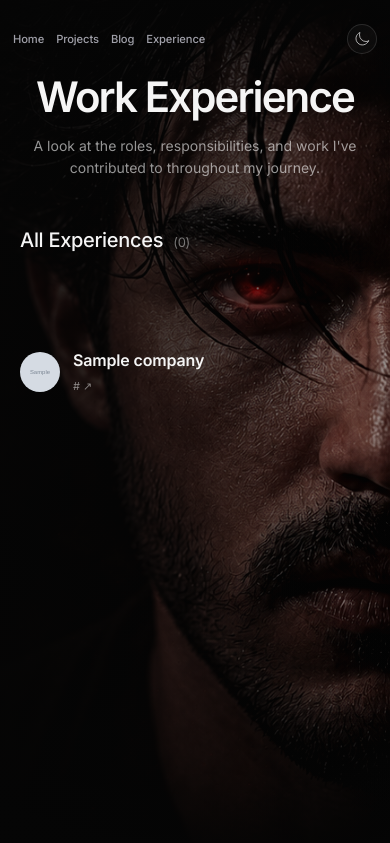
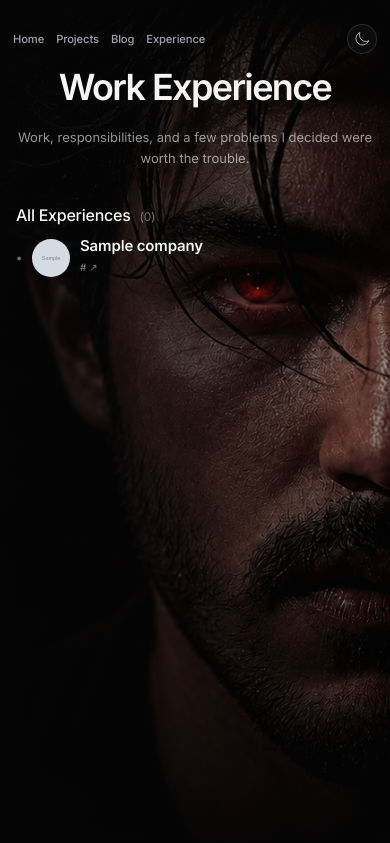
Before and after one commit to rmanikk/Portfolio, a Django app: page /experience/ in a window 390 px wide. Shown: the top 843 px of the page. Run offline with Django 5.2, Linux system fonts and the light colour scheme; tables that the repository leaves empty hold one stand-in row (values such as "Sample post"); grey boxes marked "Sample" are stand-in pictures; data that the repository does not hold is empty; style sheets or scripts are compiled from the project's sources; some libraries are stand-ins or nearby versions.

Commit message:
Experience Responsive

```diff
--- a/static/css/experience.css
+++ b/static/css/experience.css
@@ -22,10 +22,9 @@
 
 .experience-header h1 {
       margin: 0;
-
-    font-size: clamp(42px, 6vw, 64px);
+    color: #f5f5f5;
+    font-size: clamp(2.25rem, 5vw, 3.2rem);
     font-weight: 600;
-    line-height: 1.05;
     letter-spacing: -0.045em;
 }
 
@@ -64,18 +63,19 @@
 .experience-section-heading h2 {
     margin: 0;
 
-    font-size: 18px;
+    font-size: 20px;
     font-weight: 500;
-    letter-spacing: -0.01em;
+
+    letter-spacing: -0.015em;
 }
 
 .experience-section-heading h2 span {
-    margin-left: 4px;
+    margin-left: 5px;
 
     font-size: 13px;
     font-weight: 400;
 
-    opacity: 0.5;
+    opacity: 0.45;
 }
 
 
@@ -98,6 +98,7 @@
 
 .company-header {
     display: flex;
+
     align-items: center;
 
     gap: 13px;
@@ -106,7 +107,32 @@
 }
 
 
-/* Circular logo */
+/* =========================================================
+   COMPANY NOTATION
+   ========================================================= */
+
+.company-number {
+    display: flex;
+
+    align-items: center;
+    justify-content: center;
+
+    width: 10px;
+    height: 44px;
+
+    flex-shrink: 0;
+
+    font-size: 16px;
+
+    line-height: 1;
+
+    opacity: 0.5;
+}
+
+
+/* =========================================================
+   CIRCULAR COMPANY LOGO
+   ========================================================= */
 
 .company-logo {
     width: 44px;
@@ -120,7 +146,9 @@
 }
 
 
-/* Fallback logo */
+/* =========================================================
+   FALLBACK LOGO
+   ========================================================= */
 
 .company-logo-fallback {
     display: flex;
@@ -137,7 +165,9 @@
 }
 
 
-/* Company info */
+/* =========================================================
+   COMPANY INFO
+   ========================================================= */
 
 .company-info {
     min-width: 0;
@@ -176,7 +206,7 @@
    ========================================================= */
 
 .company-experiences {
-    margin-left: 57px;
+    margin-left: 67px;
 }
 
 
@@ -186,6 +216,7 @@
 
 .experience-item {
     padding-bottom: 20px;
+
     margin-bottom: 20px;
 
     border-bottom: 1px solid currentColor;
@@ -219,6 +250,7 @@
     display: flex;
 
     align-items: center;
+
     flex-wrap: wrap;
 
     gap: 9px;
@@ -244,9 +276,11 @@
     padding: 4px 8px;
 
     border: 1px solid currentColor;
+
     border-radius: 999px;
 
     font-size: 9px;
+
     line-height: 1;
 
     opacity: 0.5;
@@ -299,6 +333,7 @@
 
 .experience-arrow {
     font-size: 16px;
+
     line-height: 1;
 }
 
@@ -362,9 +397,6 @@
 
     line-height: 1.7;
 
-    /*
-     * More visible than before.
-     */
     opacity: 0.78;
 }
 
@@ -402,6 +434,7 @@
     padding: 5px 9px;
 
     border: 1px solid currentColor;
+
     border-radius: 999px;
 
     font-size: 10px;
@@ -428,13 +461,38 @@
 
 
 /* =========================================================
+   TABLET
+   ========================================================= */
+
+@media (max-width: 900px) {
+
+    .experience-header {
+        padding-top: 80px;
+    }
+
+    .experience-container {
+        max-width: 760px;
+    }
+
+    .company-experiences {
+        margin-left: 55px;
+    }
+
+}
+
+
+/* =========================================================
    MOBILE
    ========================================================= */
 
 @media (max-width: 700px) {
 
+    /* -----------------------------------------
+       Header
+       ----------------------------------------- */
+
     .experience-header {
-        padding: 75px 20px 40px;
+        padding: 70px 20px 35px;
     }
 
     .experience-header h1 {
@@ -442,20 +500,70 @@
     }
 
     .experience-header p {
+        margin-top: 13px;
+
         font-size: 14px;
+        line-height: 1.6;
     }
 
+
+    /* -----------------------------------------
+       Section
+       ----------------------------------------- */
+
     .experience-section {
-        padding: 5px 20px 70px;
+        padding: 4px 20px 60px;
     }
 
-    .experience-company {
-        margin-bottom: 36px;
+
+    /* -----------------------------------------
+       All Experiences
+       ----------------------------------------- */
+
+    .experience-section-heading {
+        margin-bottom: 8px;
     }
 
+    .experience-section-heading h2 {
+        font-size: 17px;
+    }
+
+    .experience-section-heading h2 span {
+        font-size: 12px;
+    }
+
+
+    /* -----------------------------------------
+       Company
+       ----------------------------------------- */
+
+    .experience-company {
+        margin-bottom: 30px;
+    }
+
+
+    /* -----------------------------------------
+       Company Header
+       ----------------------------------------- */
+
     .company-header {
-        margin-bottom: 14px;
+        gap: 10px;
+
+        margin-bottom: 13px;
     }
+
+
+    /* Small bullet notation */
+
+    .company-number {
+        width: 7px;
+        height: 40px;
+
+        font-size: 13px;
+
+        opacity: 0.45;
+    }
+
 
     .company-logo {
         width: 40px;
@@ -466,54 +574,191 @@
         font-size: 16px;
     }
 
+    .company-info a {
+        max-width: 220px;
+
+        overflow: hidden;
+
+        text-overflow: ellipsis;
+
+        white-space: nowrap;
+
+        font-size: 10px;
+    }
+
+
+    /* -----------------------------------------
+       Experience List
+       ----------------------------------------- */
+
     .company-experiences {
         margin-left: 0;
     }
+
+
+    /* -----------------------------------------
+       Role
+       ----------------------------------------- */
 
     .experience-role-row {
         gap: 10px;
     }
 
+    .experience-role {
+        gap: 7px;
+
+        padding-right: 5px;
+    }
+
     .experience-role h3 {
+        font-size: 15px;
+
+        line-height: 1.4;
+    }
+
+
+    /* -----------------------------------------
+       Employment Type
+       ----------------------------------------- */
+
+    .employment-type {
+        padding: 4px 7px;
+
+        font-size: 8px;
+    }
+
+
+    /* -----------------------------------------
+       Arrow
+       ----------------------------------------- */
+
+    .experience-toggle {
+        width: 28px;
+        height: 28px;
+    }
+
+    .experience-arrow {
         font-size: 15px;
     }
 
+
+    /* -----------------------------------------
+       Date + Duration
+       ----------------------------------------- */
+
     .experience-meta {
+        gap: 5px;
+
+        margin-top: 4px;
+
         font-size: 10px;
+
+        flex-wrap: wrap;
     }
 
+
+    /* -----------------------------------------
+       Key Works
+       ----------------------------------------- */
+
     .experience-bullets {
+        padding: 16px 0 2px 17px;
+
         font-size: 12px;
+
         line-height: 1.7;
+
         opacity: 0.78;
     }
 
+    .experience-bullets li {
+        margin-bottom: 6px;
+
+        padding-left: 2px;
+    }
+
+
+    /* -----------------------------------------
+       Technologies
+       ----------------------------------------- */
+
+    .experience-technologies {
+        gap: 5px;
+
+        margin-top: 12px;
+    }
+
     .technology-tag {
-        font-size: 10px;
+        padding: 5px 8px;
+
+        font-size: 9px;
     }
+
+
+    /* -----------------------------------------
+       Experience Item
+       ----------------------------------------- */
+
+    .experience-item {
+        padding-bottom: 17px;
+
+        margin-bottom: 17px;
     }
+
+}
+
+
 /* =========================================================
-   ALL EXPERIENCES
+   SMALL PHONES
    ========================================================= */
 
-.experience-section-heading {
-    margin-bottom: 18px;
+@media (max-width: 400px) {
+
+    .experience-header {
+        padding: 60px 16px 30px;
+    }
+
+    .experience-header h1 {
+        font-size: 36px;
+    }
+
+    .experience-header p {
+        font-size: 13px;
+    }
+
+    .experience-section {
+        padding-left: 16px;
+        padding-right: 16px;
     }
 
     .experience-section-heading h2 {
-    margin: 0;
-
-    font-size: 20px;
-    font-weight: 500;
-
-    letter-spacing: -0.015em;
+        font-size: 16px;
     }
 
-.experience-section-heading h2 span {
-    margin-left: 5px;
+    .company-number {
+        width: 6px;
+        font-size: 12px;
+    }
 
-    font-size: 13px;
-    font-weight: 400;
+    .company-logo {
+        width: 38px;
+        height: 38px;
+    }
 
-    opacity: 0.45;
+    .company-info h2 {
+        font-size: 15px;
     }
+
+    .experience-role h3 {
+        font-size: 14px;
+    }
+
+    .experience-meta {
+        font-size: 9px;
+    }
+
+    .technology-tag {
+        font-size: 8px;
+    }
+
+}
--- a/templates/experience/index.html
+++ b/templates/experience/index.html
@@ -48,11 +48,9 @@
         </h1>
 
         <p>
-            A look at the roles, responsibilities, and work
-            I've contributed to throughout my journey.
+           Work, responsibilities, and a few problems I decided were worth the trouble.
         </p>
 
-    </header>
     </header>
 
 
@@ -90,35 +88,6 @@
 
                 {% for company in companies %}
 
-                <!-- your existing company code -->
-
-            {% empty %}
-
-                <div class="experience-empty">
-                    <p>
-                        No work experience added yet.
-                    </p>
-                </div>
-
-            {% endfor %}
-
-        </div>
-
-    </div>
-
-</section>
-
-    <!-- =========================================
-         EXPERIENCE LIST
-    ========================================== -->
-
-    <section class="experience-section">
-
-        <div class="experience-container">
-
-
-            {% for company in companies %}
-
                     <div class="experience-company">
 
 
@@ -127,6 +96,16 @@
                         ================================== -->
 
                         <div class="company-header">
+
+
+                            <!-- Company notation -->
+
+                            <span class="company-number">
+                                •
+                            </span>
+
+
+                            <!-- Company Logo -->
 
                             {% if company.logo %}
 
@@ -144,6 +123,8 @@
 
                             {% endif %}
 
+
+                            <!-- Company Information -->
 
                             <div class="company-info">
 
@@ -177,12 +158,7 @@
 
                             {% for experience in company.experiences.all %}
 
-                            <article
-                                class="experience-item
-                                {% if experience.bullets.all %}
-                                    has-details
-                                {% endif %}"
-                            >
+                                <article class="experience-item">
 
 
                                     <!-- =================================
@@ -191,6 +167,8 @@
 
                                     <div class="experience-role-row">
 
+
+                                        <!-- Role + Employment Type -->
 
                                         <div class="experience-role">
 
@@ -226,12 +204,11 @@
 
                                         {% endif %}
 
-
                                     </div>
 
 
                                     <!-- =================================
-                                     DATE
+                                         DATE + DURATION
                                     ================================== -->
 
                                     <div class="experience-meta">
@@ -319,11 +296,14 @@
 
                         </div>
 
-
                     </div>
 
 
                 {% empty %}
+
+                    <!-- =================================
+                         EMPTY STATE
+                    ================================== -->
 
                     <div class="experience-empty">
 
@@ -335,6 +315,7 @@
 
                 {% endfor %}
 
+            </div>
 
         </div>
 
@@ -389,6 +370,7 @@
                                 ".experience-arrow"
                             );
 
+
                         if (openButton) {
 
                             openButton.setAttribute(
@@ -403,8 +385,11 @@
 
                         }
 
+
                         if (openArrow) {
+
                             openArrow.textContent = "↓";
+
                         }
 
                     });
```
Lines whose indentation alone changed are shown as unchanged.
